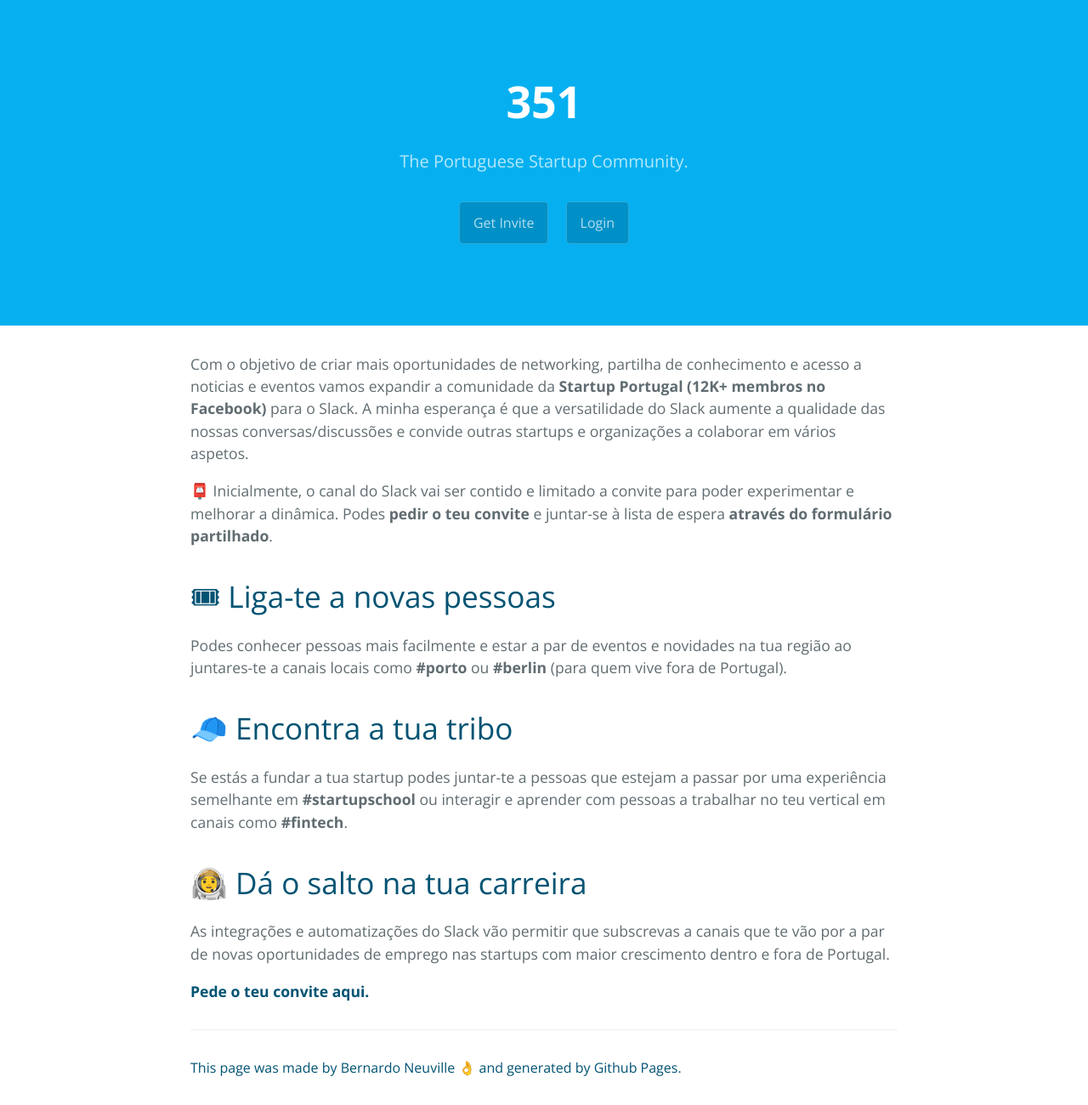
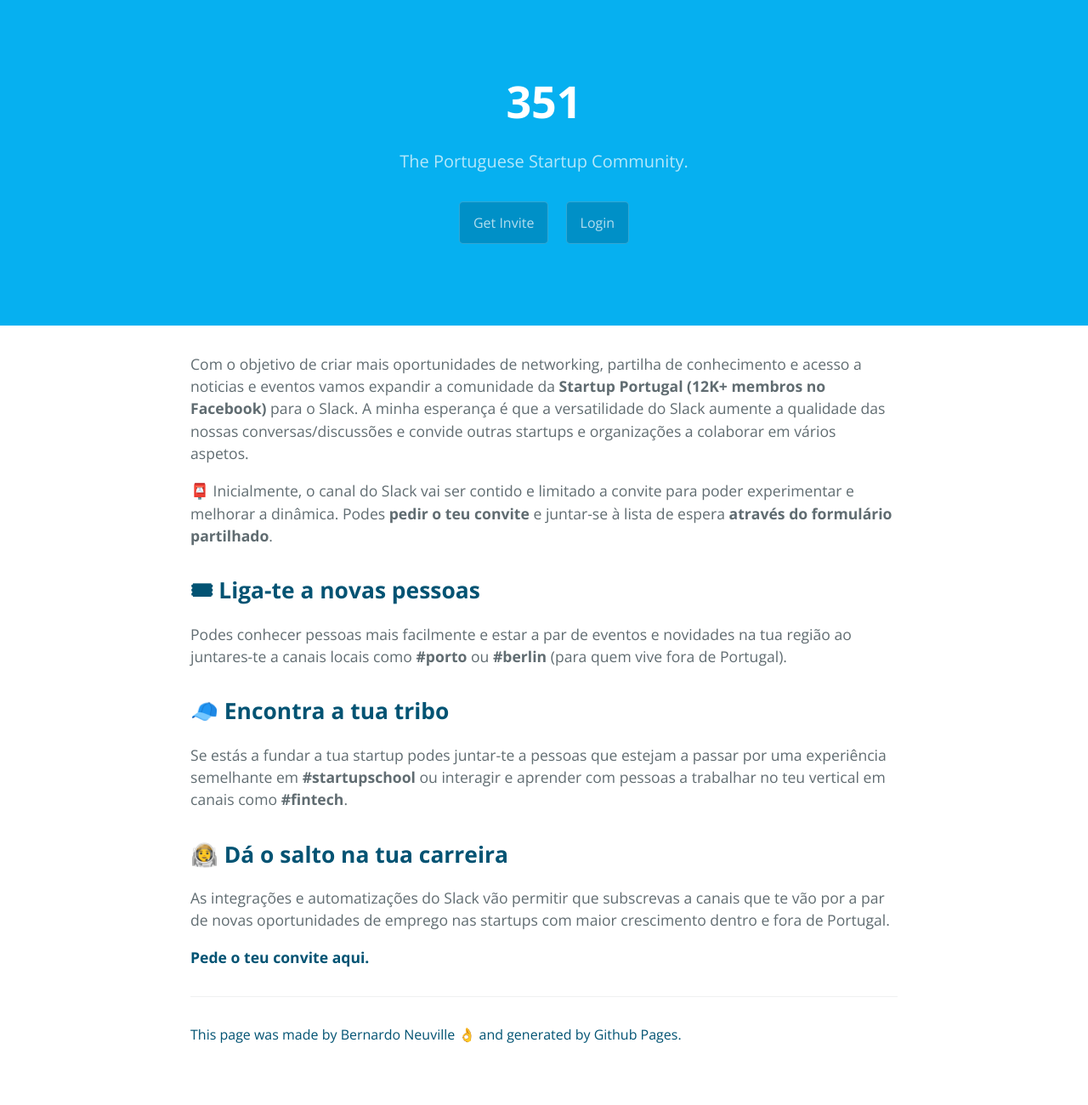
Before and after one commit to 351network/351network.github.io, a Jekyll site: the page built from index.md, in a window 1280 px wide. Shown: the whole page at 85% size. Built offline with Jekyll 4.4.1, drawn with Linux system fonts in a browser that asks for light colours; after the commit the page ends 1261 px from its top, so only the background shows below that.

Commit message:
changed font weight of the titles

```diff
--- a/index.md
+++ b/index.md
@@ -6,15 +6,15 @@
 
 📮 Inicialmente, o canal do Slack vai ser contido e limitado a convite para poder experimentar e melhorar a dinâmica. Podes **pedir o teu convite** e juntar-se à lista de espera **através do formulário partilhado**.
 
-# 🎟 Liga-te a novas pessoas
+## **🎟 Liga-te a novas pessoas**
 
 Podes conhecer pessoas mais facilmente e estar a par de eventos e novidades na tua região ao juntares-te a canais locais como **#porto** ou **#berlin** (para quem vive fora de Portugal).
 
-# 🧢 Encontra a tua tribo
+## **🧢 Encontra a tua tribo**
 
 Se estás a fundar a tua startup podes juntar-te a pessoas que estejam a passar por uma experiência semelhante em **#startupschool** ou interagir e aprender com pessoas a trabalhar no teu vertical em canais como **#fintech**.
 
-# 👨‍🚀 Dá o salto na tua carreira
+## **👨‍🚀 Dá o salto na tua carreira**
 
 As integrações e automatizações do Slack vão permitir que subscrevas a canais que te vão por a par de novas oportunidades de emprego nas startups com maior crescimento dentro e fora de Portugal.
 
```
